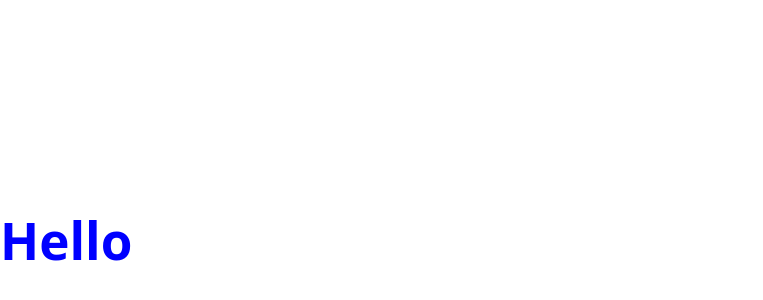
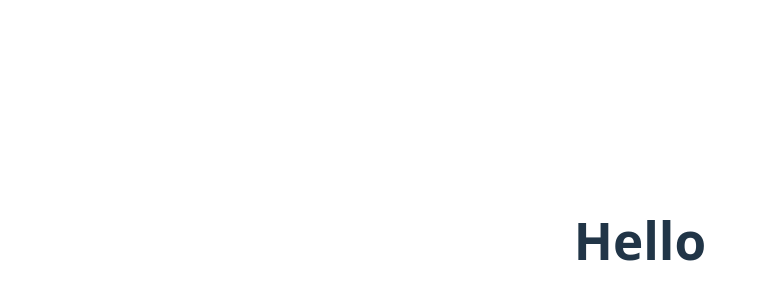
Before and after one commit to Cinumin/myportfolio, a React (Vite) app: page / in a window 1280 px wide. Shown: the part 160-460 px from the top of the page, without its empty margins (0-763 px from the left). Built offline with nearby package versions, Linux system fonts and the light colour scheme.

Commit message:
Update App.css

```diff
--- a/src/App.css
+++ b/src/App.css
@@ -1,4 +1,47 @@
-#greeting{
-  text-align:center;
-  color:blue;
+#root {
+ max-width: 1280px;
+ margin: 0 auto;
+ padding: 2rem;
+ text-align: center;
 }
+
+
+.logo {
+ height: 6em;
+ padding: 1.5em;
+ will-change: filter;
+ transition: filter 300ms;
+}
+.logo:hover {
+ filter: drop-shadow(0 0 2em #646cffaa);
+}
+.logo.react:hover {
+ filter: drop-shadow(0 0 2em #61dafbaa);
+}
+
+
+@keyframes logo-spin {
+ from {
+   transform: rotate(0deg);
+ }
+ to {
+   transform: rotate(360deg);
+ }
+}
+
+
+@media (prefers-reduced-motion: no-preference) {
+ a:nth-of-type(2) .logo {
+   animation: logo-spin infinite 20s linear;
+ }
+}
+
+
+.card {
+ padding: 2em;
+}
+
+
+.read-the-docs {
+ color: #ff0000;
+}
```
